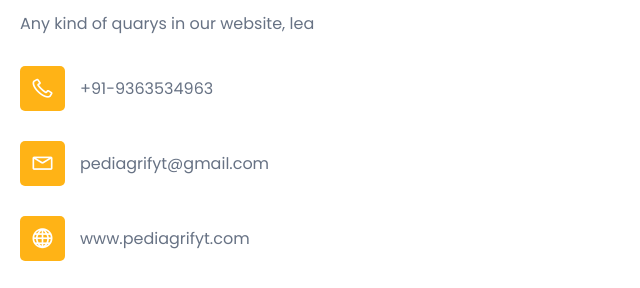
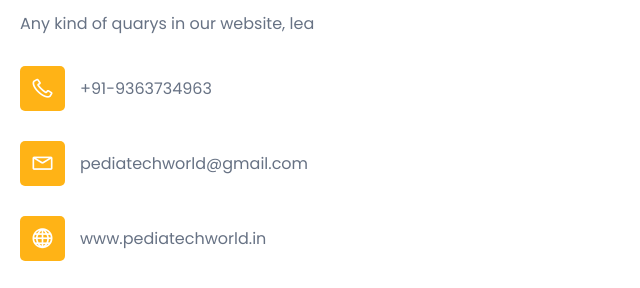
Before and after one commit to aeccseict/Pedia-Tech, a plain HTML site: page index.html in a window 1280 px wide. Shown: the part 5457-5745 px from the top of the page, 635-1275 px from the left. Drawn offline with Linux system fonts and the light colour scheme.

Commit message:
Update contact information in index.html

```diff
--- a/index.html
+++ b/index.html
@@ -408,7 +408,7 @@
                                 <i class="lni lni-phone"></i>
                             </div>
                             <div class="info_content media-body">
-                                <p>+91-9363534963</p>
+                                <p>+91-9363734963</p>
                             </div>
                         </div> <!-- single info -->
 
@@ -417,7 +417,7 @@
                                 <i class="lni lni-envelope"></i>
                             </div>
                             <div class="info_content media-body">
-                                <p>pediagrifyt@gmail.com</p>
+                                <p>pediatechworld@gmail.com</p>
                             </div>
                         </div> <!-- single info -->
 
@@ -426,7 +426,7 @@
                                 <i class="lni lni-world"></i>
                             </div>
                             <div class="info_content media-body">
-                                <p>www.pediagrifyt.com</p>
+                                <p>www.pediatechworld.in</p>
                             </div>
                         </div> <!-- single info -->
 
```
